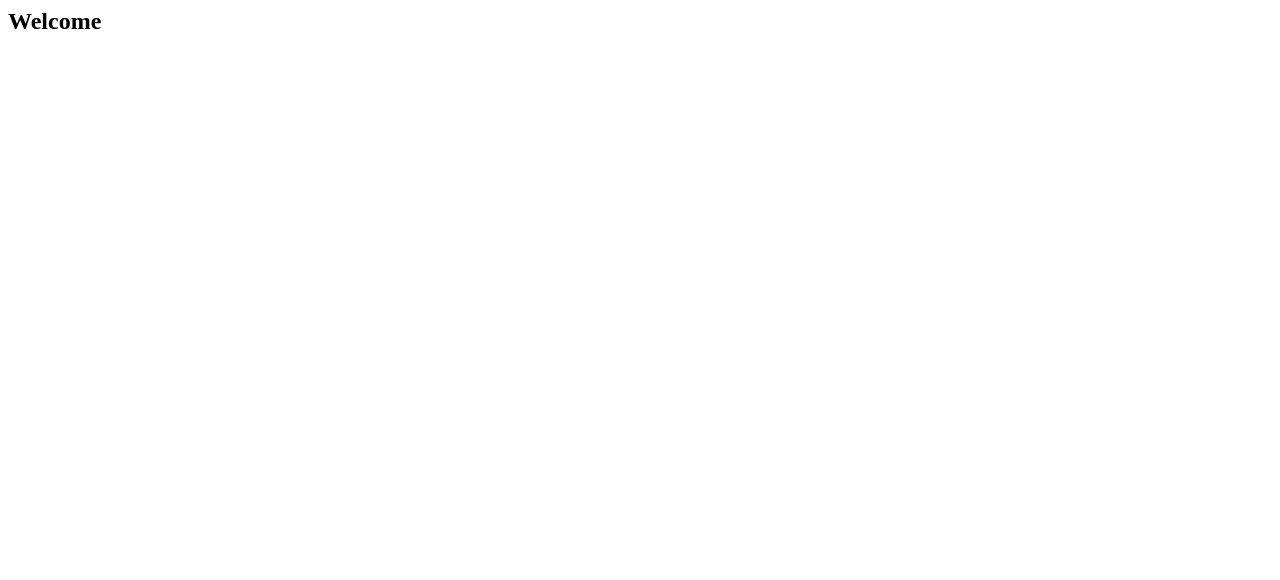
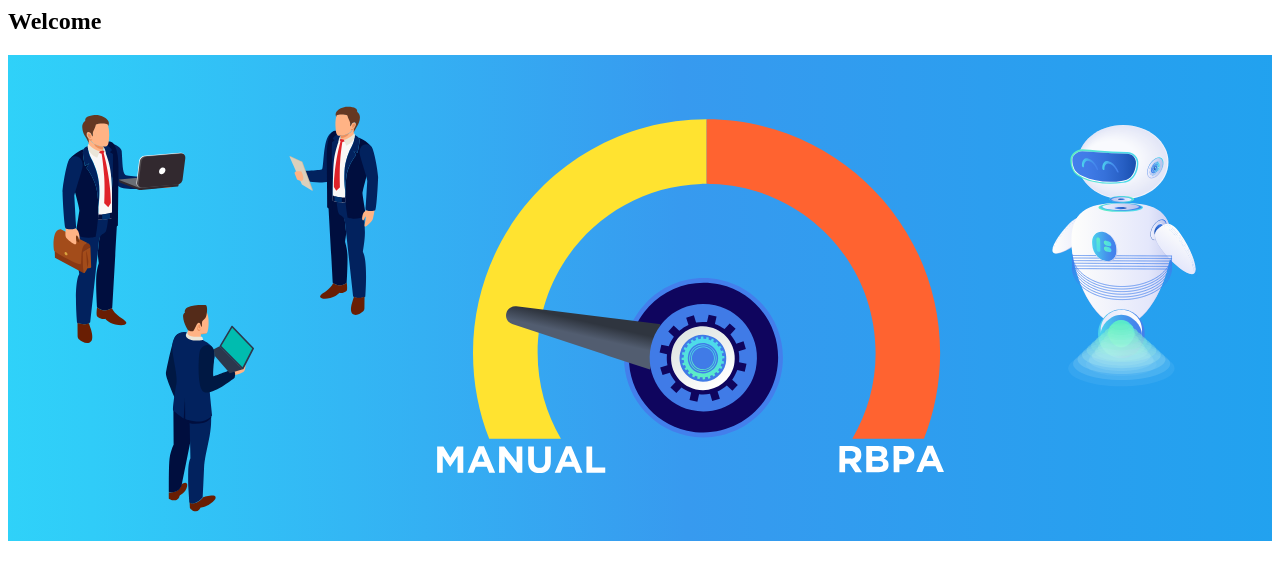
Before and after one commit to web-np/web-developer, a plain HTML site: page index.html in a window 1280 px wide. Drawn offline with Linux system fonts and the light colour scheme.

Commit message:
Update index.html

```diff
--- a/index.html
+++ b/index.html
@@ -6,6 +6,9 @@
 <section>
 <div>
 <h1>Welcome</h1>
+  <div>
+    <img src="img/RBPA FOOTER-final-16-12-21.svg" />
+  </div>
 </div>
 
 
```
